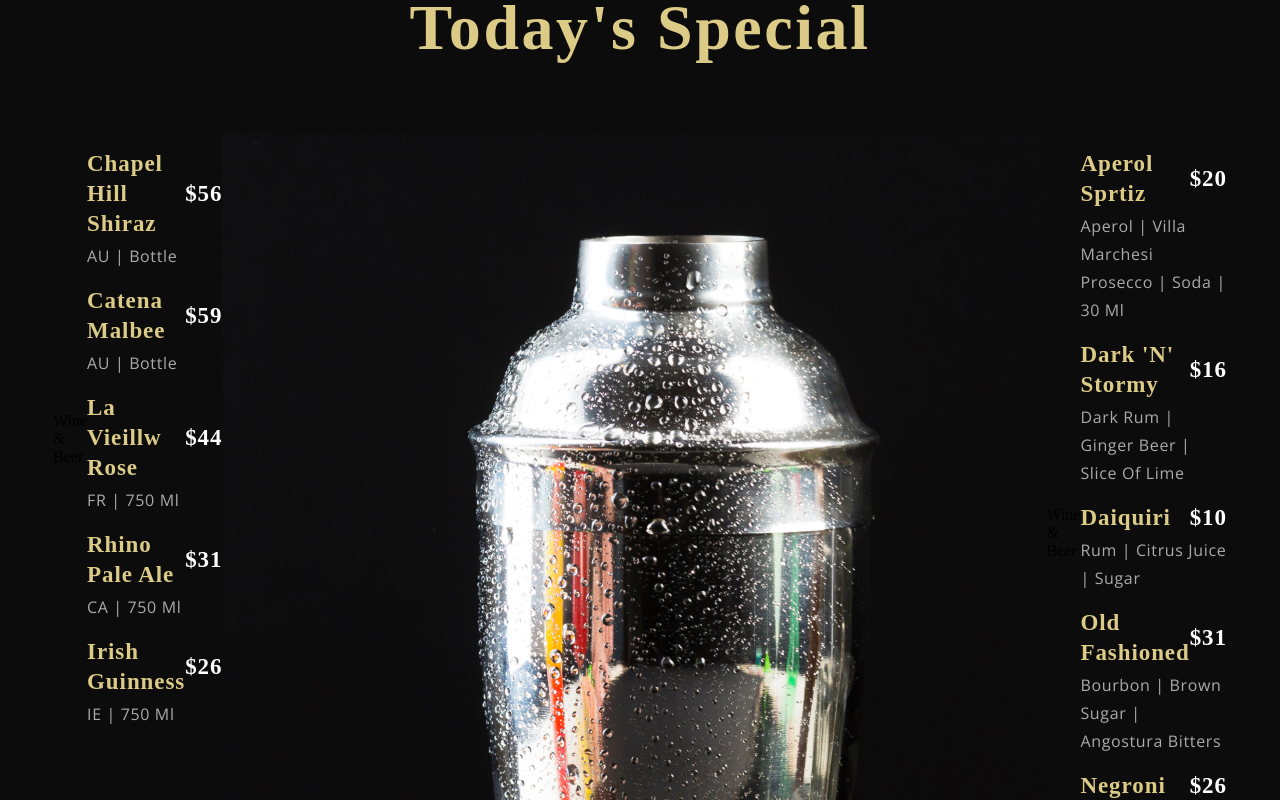
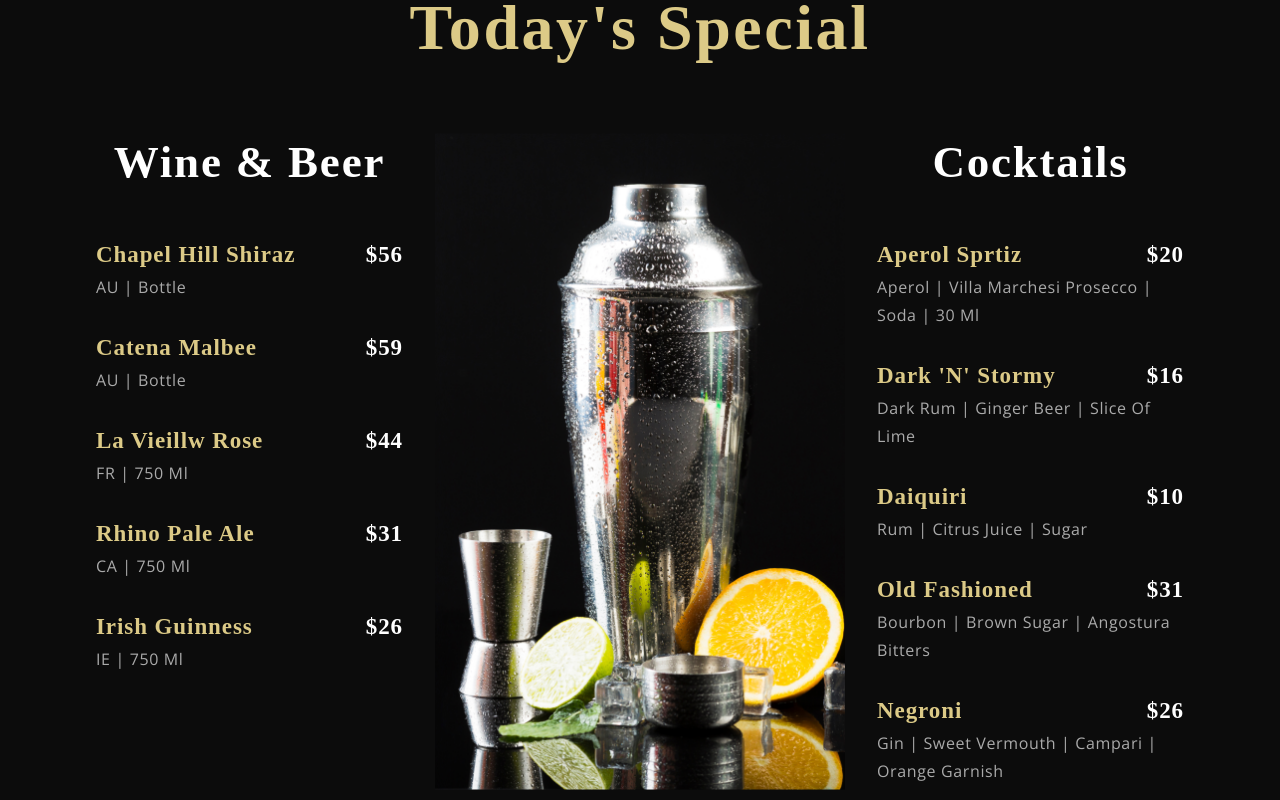
Before and after one commit to FrankezeCode/Restaurant-landing-page, a React (Create React App) app: page / in a window 1280 px wide. Shown: the part 2340-3140 px from the top of the page. Built offline with nearby package versions, Linux system fonts and the light colour scheme; a web font is replaced by a local one.

Commit message:
updated menuitem component

```diff
--- a/src/components/Menuitem/MenuItem.css
+++ b/src/components/Menuitem/MenuItem.css
@@ -31,4 +31,5 @@
     display: flex;
     justify-content: flex-end;
     align-items: flex-end;
+    height: auto;
 }
--- a/src/container/Menu/SpecialMenu.css
+++ b/src/container/Menu/SpecialMenu.css
@@ -16,3 +16,35 @@
     align-items: flex-start;
     flex-direction: row;
 }
+
+.app__specialMenu_menu_heading{
+    font-family: var(--font-base);
+    font-weight: 600;
+    font-size: 45px;
+    line-height: 58.5px;
+    letter-spacing: 0.04em;
+    color: var(--color-white);
+}
+
+.app__specialMenu-menu_wine ,
+.app__specialMenu-menu_cocktails{
+    flex: 1;
+    width: 100%;
+    flex-direction: column;
+}
+
+.app__specialMenu-menu_img{
+    width: 410px;
+    margin: 0 2rem;
+}
+
+.app__specialMenu-menu_img img{
+    width: 100%;
+}
+
+.app__specialMenu_menu_items{
+    display: flex;
+    flex-direction: column;
+    margin: 2rem 0;
+    width: 100%;
+}
--- a/src/container/Menu/SpecialMenu.jsx
+++ b/src/container/Menu/SpecialMenu.jsx
@@ -26,7 +26,7 @@
        </div>
 
        <div className='app__specialMenu-menu_cocktails flex__center'>
-         <p className='app__specialMenu_menu_heading'>Wine & Beer</p>
+         <p className='app__specialMenu_menu_heading'>Cocktails</p>
          <div className='app__specialMenu_menu_items'>
             {data.cocktails.map((cocktail, index)=>(
                <MenuItem key={cocktail.title + index} title={cocktail.title} price={cocktail.price} tags={cocktail.tags}/>
```
